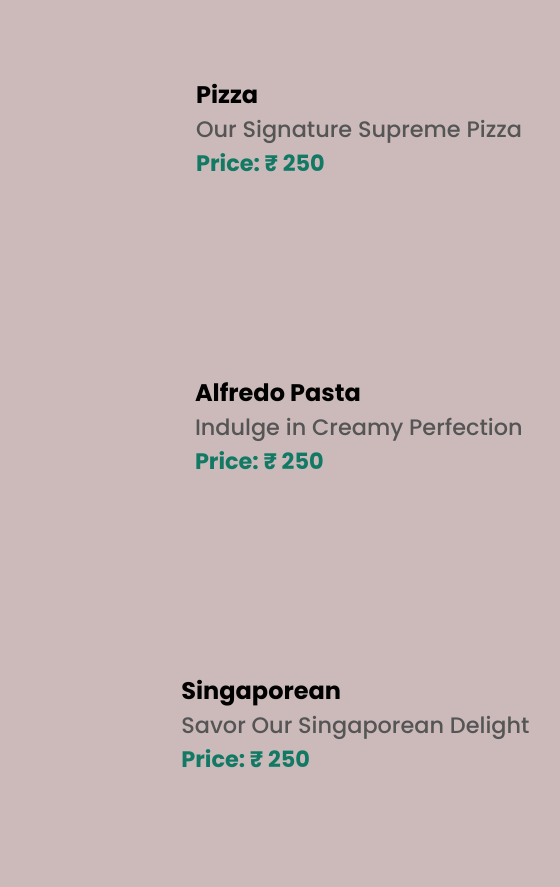
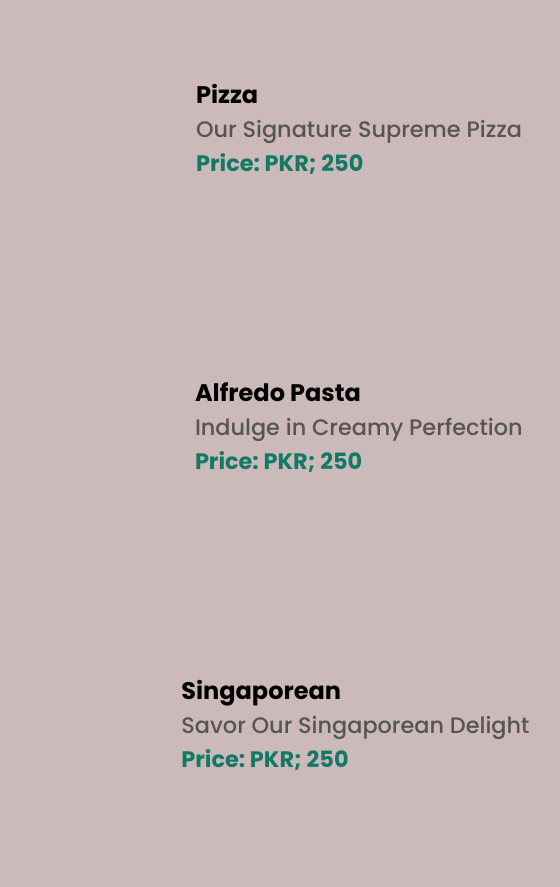
Before and after one commit to RabikaMazhar/Codsoft, a plain HTML site: page resturant.html in a window 1280 px wide. Shown: the part 2453-3340 px from the top of the page, 494-1054 px from the left. Drawn offline with Linux system fonts and the light colour scheme.

Commit message:
Update resturant.html

```diff
--- a/resturant.html
+++ b/resturant.html
@@ -98,7 +98,7 @@
                     <p>
                         Our Signature Supreme Pizza
                     </p>
-                    <p class="food-price">Price: &#8377; 250</p>
+                    <p class="food-price">Price: PKR; 250</p>
                 </div>
             </div>
 
@@ -111,7 +111,7 @@
                     <p>
                         Indulge in Creamy Perfection
                     </p>
-                    <p class="food-price">Price: &#8377; 250</p>
+                    <p class="food-price">Price: PKR; 250</p>
                 </div>
             </div>
             <div class="food-menu-item">
@@ -123,7 +123,7 @@
                     <p>
                         Savor Our Singaporean Delight
                     </p>
-                    <p class="food-price">Price: &#8377; 250</p>
+                    <p class="food-price">Price: PKR; 250</p>
                 </div>
             </div>
         </div>
```
